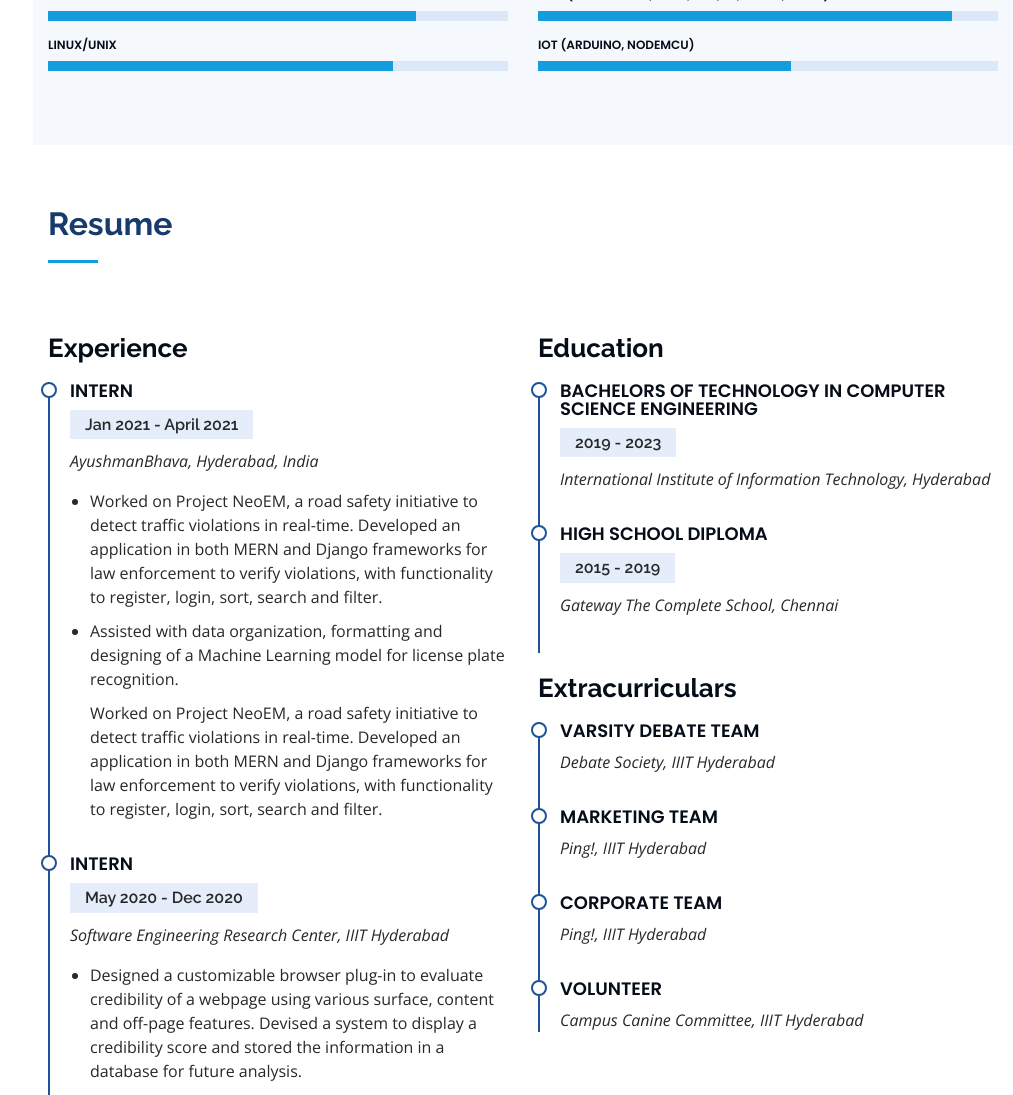
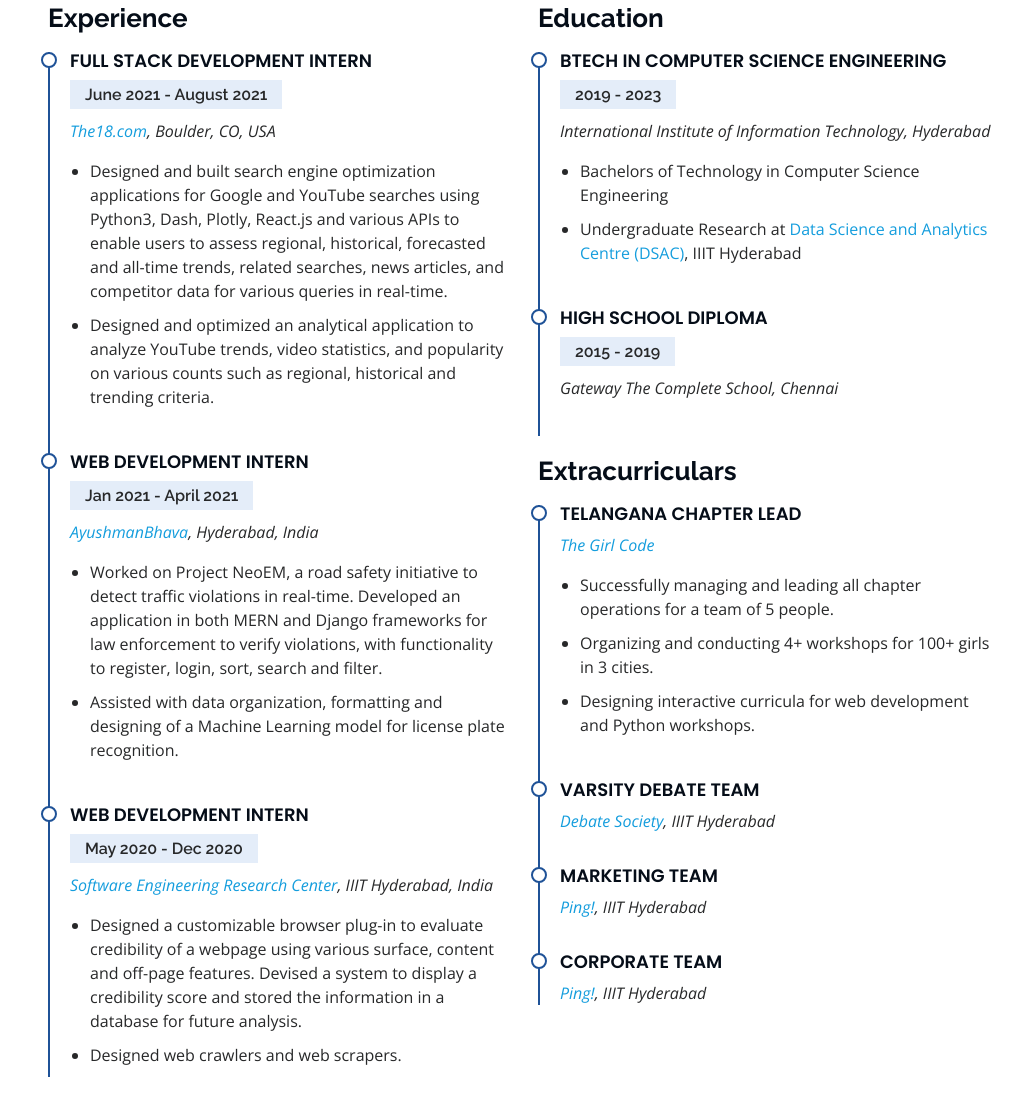
Before and after one commit to arushi-mittal/arushi-mittal.github.io, a plain HTML site: page index.html in a window 1280 px wide. Shown: the part 1705-2800 px from the top of the page, without its empty margins (267-1280 px from the left). Drawn offline with nearby package versions, Linux system fonts and the light colour scheme.

Commit message:
Updated resume

```diff
--- a/index.html
+++ b/index.html
@@ -59,8 +59,9 @@
         <ul>
           <li class="active"><a href="#hero"><i class="bx bx-home"></i> <span>Home</span></a></li>
           <li><a href="#about"><i class="bx bx-user"></i> <span>About</span></a></li>
+          <li><a href="#resume"><i class="bx bx-file-blank"></i> <span>Resume</span></a></li>
           <li><a href="#skills"><i class="bx bx-wrench"></i> <span>Skills</span></a></li>
-          <li><a href="#resume"><i class="bx bx-file-blank"></i> <span>Resume</span></a></li>
+
           <li><a href="#projects"><i class="bx bx-book-content"></i> Projects</a></li>
           <li><a href="#contact"><i class="bx bx-envelope"></i> Contact</a></li>
 
@@ -75,7 +76,7 @@
   <section id="hero" class="d-flex flex-column justify-content-center align-items-center">
     <div class="hero-container" data-aos="fade-in">
       <h1>Arushi Mittal</h1>
-      <p>I'm a <span class="typed" data-typed-items="Student, Developer, Programmer, Surfer, Traveler"></span></p>
+      <p>I'm a <span class="typed" data-typed-items="Student, Developer, Researcher, Volunteer, Baker, Traveler, Surfer"></span></p>
     </div>
   </section><!-- End Hero -->
 
@@ -87,7 +88,10 @@
 
         <div class="section-title">
           <h2>About</h2>
-          <p>I am an ambitious student eager for the next big challenge and opportunity to leverage and improve technical skills. I am always on the lookout for interesting projects and work opportunities that allow me to explore diverse domains and network with fascinating individuals who share a passion for tech.</p>
+          <p>
+            I am an ambitious student eager for the next big challenge and opportunity to leverage and improve technical skills. I am always on the lookout for interesting projects and work opportunities that allow me to explore diverse, dynamic domains and network with fascinating individuals who share a passion for tech.
+            I am authorized to work in both the United States, and India, and hope to find enthralling opportunities in computer science, FinTech, and data science domains. I am open to relocation and remote work across diverse geographies and timezones.
+          </p>
         </div>
 
         <div class="row">
@@ -171,6 +175,148 @@
       </div>
     </section> -->
     <!-- End Facts Section-->
+
+<!-- ======= Resume Section ======= -->
+<section id="resume" class="resume">
+  <div class="container">
+
+    <div class="section-title">
+      <h2>Resume</h2>
+      <p></p>
+    </div>
+
+    <div class="row">
+      <div class="col-lg-6" data-aos="fade-up">
+<!--
+        <h3 class="resume-title"></h3>
+        <div class="resume-item pb-0">
+          <h4>Arushi Mittal</h4>
+          <p><em>Innovative and deadline-driven Graphic Designer with 3+ years of experience designing and developing user-centered digital/print marketing material from initial concept to final, polished deliverable.</em></p>
+          <ul>
+            <li>Portland par 127,Orlando, FL</li>
+            <li>(123) 456-7891</li>
+            <li>alice.barkley@example.com</li>
+          </ul>
+        </div> -->
+
+        <h3 class="resume-title">Experience</h3>
+        <div class="resume-item">
+          <h4>Full Stack Development Intern</h4>
+          <h5>June 2021 - August 2021</h5>
+          <p><em><a href = "https://the18.com" target = "_blank">The18.com</a>, Boulder, CO, USA</em></p>
+          <ul>
+            <li>Designed and built search engine optimization applications for Google and YouTube searches using Python3, Dash, Plotly, React.js and various APIs to enable users to assess regional, historical, forecasted and all-time trends, related searches, news articles, and competitor data for various queries in real-time.</li>
+            <li>Designed and optimized an analytical application to analyze YouTube trends, video statistics, and popularity on various counts such as regional, historical and trending criteria.</li>
+          </ul>
+        </div>
+        <div class="resume-item">
+          <h4>Web Development Intern</h4>
+          <h5>Jan 2021 - April 2021</h5>
+          <p><em><a href = "http://www.ayushmanbhava.com/", target = "_blank">AyushmanBhava</a>, Hyderabad, India</em></p>
+          <ul>
+
+            <li>Worked on Project NeoEM, a road safety initiative to detect traffic violations in real-time. Developed an application in both MERN and Django frameworks for law enforcement to verify violations, with functionality to register, login, sort, search and filter.
+              <li>Assisted with data organization, formatting and designing of a Machine Learning model for license plate recognition.</li>
+          </ul>
+        </div>
+        <div class="resume-item">
+          <h4>Web Development Intern</h4>
+          <h5>May 2020 - Dec 2020</h5>
+          <p><em><a href = "https://serc.iiit.ac.in/", target = "_blank">Software Engineering Research Center</a>, IIIT Hyderabad, India</em></p>
+          <ul>
+            <li>Designed a customizable browser plug-in to evaluate credibility of a webpage using various surface, content and off-page features. Devised a system to display a credibility score and stored the information in a database for future analysis.</li>
+            <li>Designed web crawlers and web scrapers.</li>
+          </ul>
+        </div>
+
+
+      </div>
+      <div class="col-lg-6" data-aos="fade-up" data-aos-delay="100">
+        <h3 class="resume-title">Education</h3>
+        <div class="resume-item">
+          <h4>BTech in Computer Science Engineering</h4>
+          <h5>2019 - 2023</h5>
+          <p><em>International Institute of Information Technology, Hyderabad</em></p>
+          <ul>
+            <li>Bachelors of Technology in Computer Science Engineering</li>
+            <li>Undergraduate Research at <a href = "http://dsac.iiit.ac.in/" target = "_blank">Data Science and Analytics Centre (DSAC)</a>, IIIT Hyderabad</li>
+          </ul>
+          <!-- <p><em>Undergraduate Researcher at Data Sciences and Analytics Centre (DSAC), IIIT H</em></p> -->
+          <p></p>
+        </div>
+        <div class="resume-item">
+          <h4>High School Diploma</h4>
+          <h5>2015 - 2019</h5>
+          <p><em>Gateway The Complete School, Chennai</em></p>
+          <p></p>
+        </div>
+
+
+        <h3 class="resume-title">Extracurriculars</h3>
+
+        <div class="resume-item">
+          <h4>Telangana Chapter Lead</h4>
+          <p><em><a href = "http://thegirlcode.co" target = "_blank">The Girl Code</a></em></p>
+          <ul>
+            <li>Successfully managing and leading all chapter operations for a team of 5 people.</li>
+            <li>Organizing and conducting 4+ workshops for 100+ girls in 3 cities.</li>
+            <li>Designing interactive curricula for web development and Python workshops.</li>
+          </ul>
+          <!-- <ul>
+            <li>Helped organize campaigns to increase readership of the college newspaper.</li>
+            <li>Undertook social media initiatives to increase following of the college newspaper.</li>
+            <li>Conducted interviews to determine entry into the team. </li>
+          </ul> -->
+        </div>
+        <div class="resume-item">
+          <h4>Varsity Debate Team</h4>
+          <!-- <h5>2019 - Present</h5> -->
+          <p><em><a href = "https://debsociiit.github.io/html/team.html" target = "_blank">Debate Society</a>, IIIT Hyderabad </em></p>
+          <!-- <ul>
+            <li>Participated in various inter- and intra- collegiate debate tournaments.</li>
+            <li>Organized various intra-college debate events.</li>
+            <li>Conducted interviews to determine membership into the society.</li>
+          </ul> -->
+        </div>
+
+
+        <div class="resume-item">
+          <h4>Marketing Team</h4>
+          <!-- <h5>2017 - 2018</h5> -->
+          <p><em><a href = "https://pingiiit.org/credits" target = "_blank">Ping!</a>, IIIT Hyderabad</em></p>
+          <!-- <ul>
+            <li>Helped organize campaigns to increase readership of the college newspaper.</li>
+            <li>Undertook social media initiatives to increase following of the college newspaper.</li>
+            <li>Conducted interviews to determine entry into the team. </li>
+          </ul> -->
+        </div>
+        <div class="resume-item">
+          <h4>Corporate Team</h4>
+          <!-- <h5>2017 - 2018</h5> -->
+          <p><em><a href = "https://pingiiit.org/credits" target = "_blank">Ping!</a>, IIIT Hyderabad</em></p>
+          <!-- <ul>
+            <li>Designed and maintained the accouting and bookkeeping system for the college newspaper.</li>
+            <li>Contacted sponsors to get funds for the college newspaper.</li>
+            <li>Conducted interviews to determine entry into the team.</li>
+          </ul> -->
+        </div>
+        <!-- <div class="resume-item"> -->
+          <!-- <h4>Volunteer</h4> -->
+          <!-- <h5>2017 - 2018</h5> -->
+          <!-- <p><em>Campus Canine Committee, IIIT Hyderabad</em></p> -->
+          <!-- <ul>
+            <li>Designed and maintained the accouting and bookkeeping system for the college newspaper.</li>
+            <li>Contacted sponsors to get funds for the college newspaper.</li>
+            <li>Conducted interviews to determine entry into the team.</li>
+          </ul> -->
+        <!-- </div> -->
+      </div>
+    </div>
+
+  </div>
+</section><!-- End Resume Section -->
+
+
     <!-- ======= Skills Section ======= -->
     <section id="skills" class="skills section-bg">
       <div class="container">
@@ -237,114 +383,7 @@
       </div>
     </section><!-- End Skills Section -->
 
-    <!-- ======= Resume Section ======= -->
-    <section id="resume" class="resume">
-      <div class="container">
 
-        <div class="section-title">
-          <h2>Resume</h2>
-          <p></p>
-        </div>
-
-        <div class="row">
-          <div class="col-lg-6" data-aos="fade-up">
-<!--
-            <h3 class="resume-title"></h3>
-            <div class="resume-item pb-0">
-              <h4>Arushi Mittal</h4>
-              <p><em>Innovative and deadline-driven Graphic Designer with 3+ years of experience designing and developing user-centered digital/print marketing material from initial concept to final, polished deliverable.</em></p>
-              <ul>
-                <li>Portland par 127,Orlando, FL</li>
-                <li>(123) 456-7891</li>
-                <li>alice.barkley@example.com</li>
-              </ul>
-            </div> -->
-
-            <h3 class="resume-title">Experience</h3>
-            <div class="resume-item">
-              <h4>Intern</h4>
-              <h5>Jan 2021 - April 2021</h5>
-              <p><em>AyushmanBhava, Hyderabad, India</em></p>
-              <ul>
-
-                <li>Worked on Project NeoEM, a road safety initiative to detect traffic violations in real-time. Developed an application in both MERN and Django frameworks for law enforcement to verify violations, with functionality to register, login, sort, search and filter.
-                  <li>Assisted with data organization, formatting and designing of a Machine Learning model for license plate recognition.</li>Worked on Project NeoEM, a road safety initiative to detect traffic violations in real-time. Developed an application in both MERN and Django frameworks for law enforcement to verify violations, with functionality to register, login, sort, search and filter.</li>
-                <!-- <li>Designed a customizable browser plug-in to evaluate credibility of a webpage using various surface, content and off-page features. Devised a system to display a credibility score and stored the information in a database for future analysis.</li>
-                <li>Designed web crawlers and web scrapers.</li> -->
-              </ul>
-            </div>
-            <div class="resume-item">
-              <h4>Intern</h4>
-              <h5>May 2020 - Dec 2020</h5>
-              <p><em>Software Engineering Research Center, IIIT Hyderabad</em></p>
-              <ul>
-                <li>Designed a customizable browser plug-in to evaluate credibility of a webpage using various surface, content and off-page features. Devised a system to display a credibility score and stored the information in a database for future analysis.</li>
-                <li>Designed web crawlers and web scrapers.</li>
-              </ul>
-            </div>
-
-
-          </div>
-          <div class="col-lg-6" data-aos="fade-up" data-aos-delay="100">
-            <h3 class="resume-title">Education</h3>
-            <div class="resume-item">
-              <h4>Bachelors of Technology in Computer Science Engineering</h4>
-              <h5>2019 - 2023</h5>
-              <p><em>International Institute of Information Technology, Hyderabad</em></p>
-              <p></p>
-            </div>
-            <div class="resume-item">
-              <h4>High School Diploma</h4>
-              <h5>2015 - 2019</h5>
-              <p><em>Gateway The Complete School, Chennai</em></p>
-              <p></p>
-            </div>
-            <h3 class="resume-title">Extracurriculars</h3>
-            <div class="resume-item">
-              <h4>Varsity Debate Team</h4>
-              <!-- <h5>2019 - Present</h5> -->
-              <p><em>Debate Society, IIIT Hyderabad </em></p>
-              <!-- <ul>
-                <li>Participated in various inter- and intra- collegiate debate tournaments.</li>
-                <li>Organized various intra-college debate events.</li>
-                <li>Conducted interviews to determine membership into the society.</li>
-              </ul> -->
-            </div>
-            <div class="resume-item">
-              <h4>Marketing Team</h4>
-              <!-- <h5>2017 - 2018</h5> -->
-              <p><em>Ping!, IIIT Hyderabad</em></p>
-              <!-- <ul>
-                <li>Helped organize campaigns to increase readership of the college newspaper.</li>
-                <li>Undertook social media initiatives to increase following of the college newspaper.</li>
-                <li>Conducted interviews to determine entry into the team. </li>
-              </ul> -->
-            </div>
-            <div class="resume-item">
-              <h4>Corporate Team</h4>
-              <!-- <h5>2017 - 2018</h5> -->
-              <p><em>Ping!, IIIT Hyderabad</em></p>
-              <!-- <ul>
-                <li>Designed and maintained the accouting and bookkeeping system for the college newspaper.</li>
-                <li>Contacted sponsors to get funds for the college newspaper.</li>
-                <li>Conducted interviews to determine entry into the team.</li>
-              </ul> -->
-            </div>
-            <div class="resume-item">
-              <h4>Volunteer</h4>
-              <!-- <h5>2017 - 2018</h5> -->
-              <p><em>Campus Canine Committee, IIIT Hyderabad</em></p>
-              <!-- <ul>
-                <li>Designed and maintained the accouting and bookkeeping system for the college newspaper.</li>
-                <li>Contacted sponsors to get funds for the college newspaper.</li>
-                <li>Conducted interviews to determine entry into the team.</li>
-              </ul> -->
-            </div>
-          </div>
-        </div>
-
-      </div>
-    </section><!-- End Resume Section -->
 
     <!-- ======= Portfolio Section ======= -->
 <!--     <section id="portfolio" class="portfolio section-bg">
```
Also changed, not shown: 2 other files.
